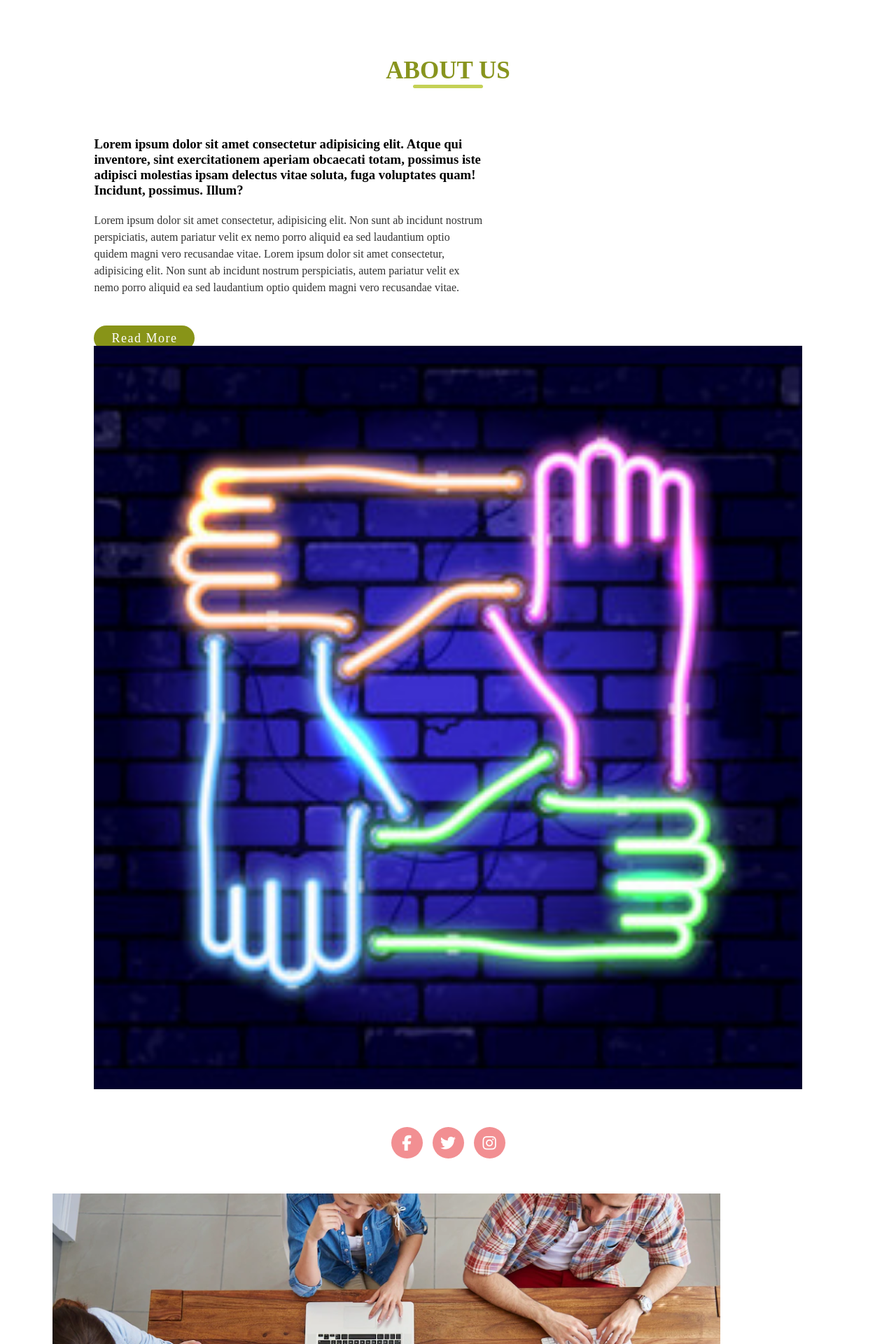
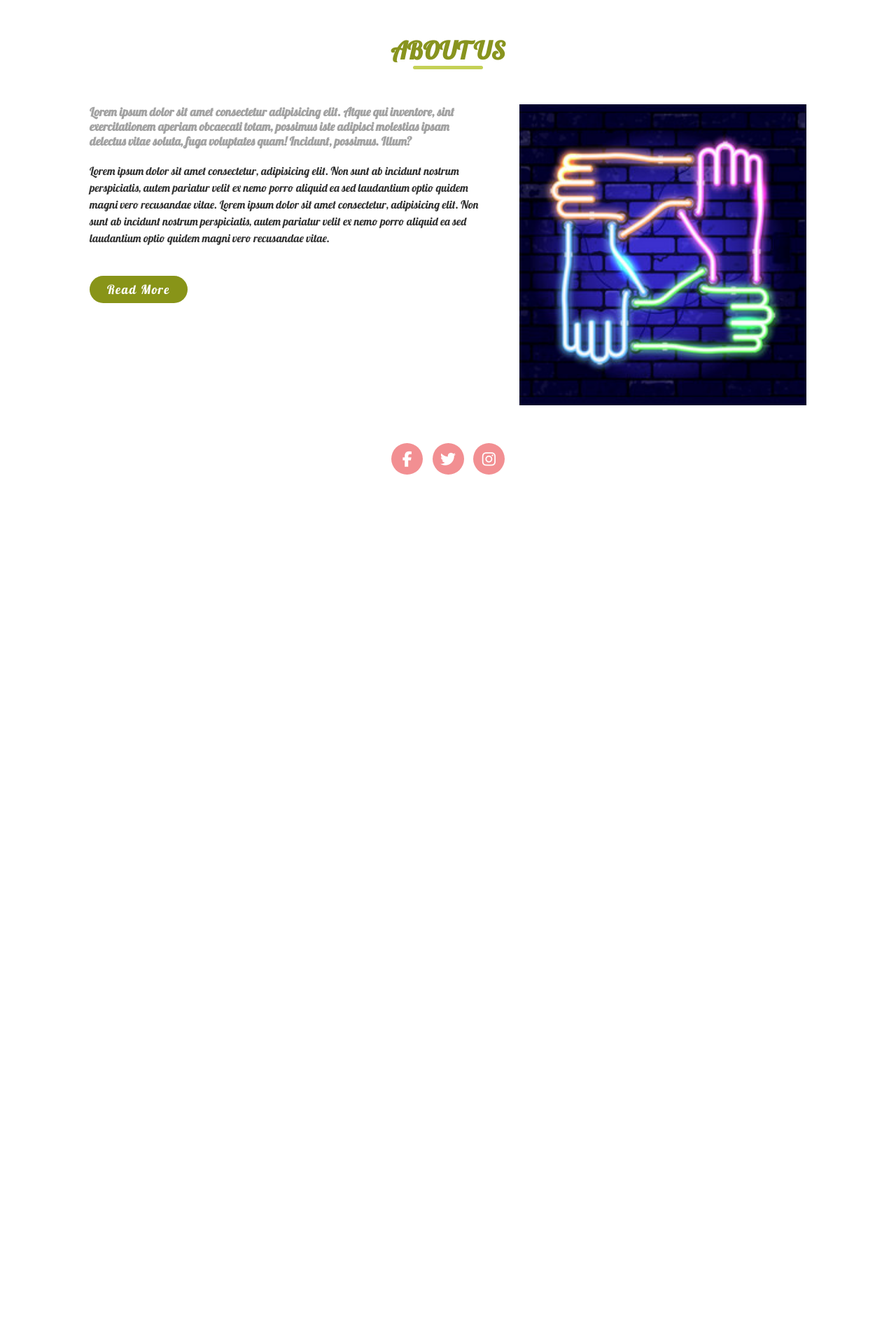
Before and after one commit to Airan19/QuizzOld, a Django app: page /about/ in a window 1280 px wide. Shown: the top 1920 px of the page at 70% size. After the commit the page ends 678 px from the top, so only its background shows below. Run offline with Django 4.2, Linux system fonts and the light colour scheme; some libraries are stand-ins or nearby versions.

Commit message:
some reconfiguration in aboutStyle.css and about.html

```diff
--- a/quiz_project/static/css/aboutStyle.css
+++ b/quiz_project/static/css/aboutStyle.css
@@ -1,4 +1,3 @@
-<<<<<<< Updated upstream
 @import url('https://fonts.googleapis.com/css2?family=lobster&display=swap');
 *{
     margin: 0px;
@@ -38,25 +37,6 @@
     float: left;
     width: 55%;
 }
-=======
-.body{
-    margin: 0px;
-    padding: 0px;
-    box-sizing: border-box;
-}
-
-.wrapper{
-    width: 100%;
-    min-height: 100vh;
-    background-color: #add;
-}
-.row{
-    width: 80%;
-    padding-top: 100px;
-    display: block;
-    margin: auto;
-}
->>>>>>> Stashed changes
 .image-section{
     float: right;
     width: 40%;
@@ -65,7 +45,6 @@
     width: 100%;
     height: auto;
 }
-<<<<<<< Updated upstream
 .content .article h3{
     color: #a3a3a3;
     font-size: 17px;
@@ -116,15 +95,4 @@
    background-color: #88941e;
    transition: 1s ease;
    transform: rotate(360deg);
-=======
-.content{
-    float:left;
-    width: 55%;
 }
-.content h1{
-    font-size: 90px;
-    letter-spacing: 3.5px;
-    margin-top: 25px;
-    color: #222;
->>>>>>> Stashed changes
-}
--- a/quiz_project/templates/about.html
+++ b/quiz_project/templates/about.html
@@ -13,7 +13,7 @@
     <!-- {% load static %} -->
     <link rel="stylesheet" type="text/css" href="{% static 'css/aboutStyle.css' %}">
 </head>
-<body>
+<div>
   <div class="section">
     <div class="container">
       <div class="title">
@@ -44,33 +44,6 @@
         </div>
       </div>
     </div>
-
-=======
-    <link rel="stylesheet" type="text/css" href="css/aboutStyle.css">
-    <title>About Us</title>
-    {% load static %}
-    <link rel="stylesheet" type="text/css" href="{% static 'css/aboutStyle.css' %}">
-</head>
-<body>
-  <img src="../static/images/about.png">
-    <div class="wrapper">
-      <div class="row">
-        <div class="image-section">
-
-        </div>
-        <div class="content">
-          <h1>About Us</h1>
-          <p>Lorem ipsum dolor sit amet consectetur, adipisicing elit. Non sunt ab incidunt nostrum perspiciatis,
-            autem pariatur velit ex nemo porro aliquid ea sed laudantium optio quidem magni vero recusandae vitae.
-          </p>
-          <div class="button">
-            <a href="">Read more</a>
-          </div>
-
-        </div>
-      </div>
-    </div>
-    <a href="{% url 'task' %}">Click to go back home</a>
->>>>>>> Stashed changes
+</div>
 </body>
 </html>
```
